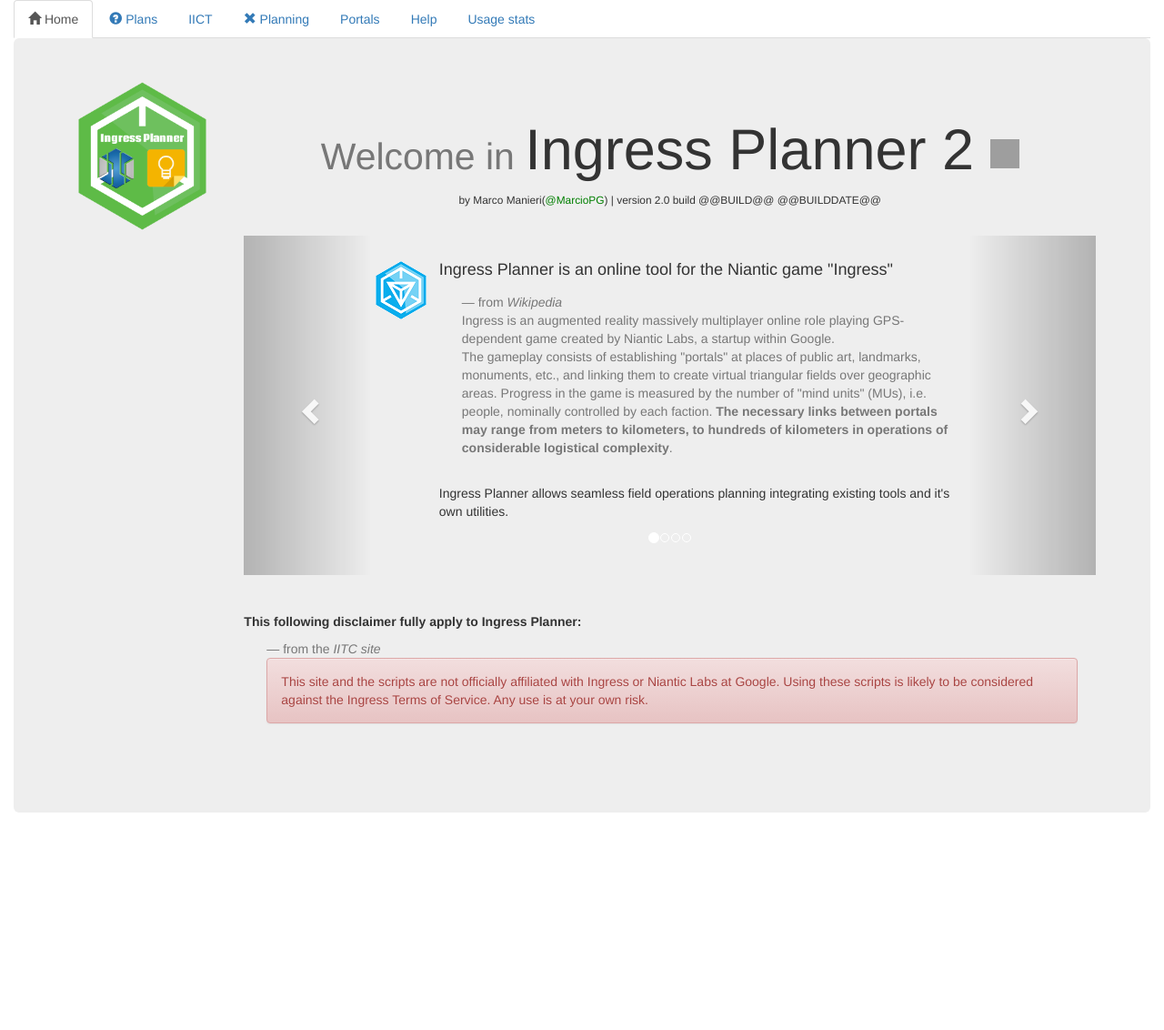
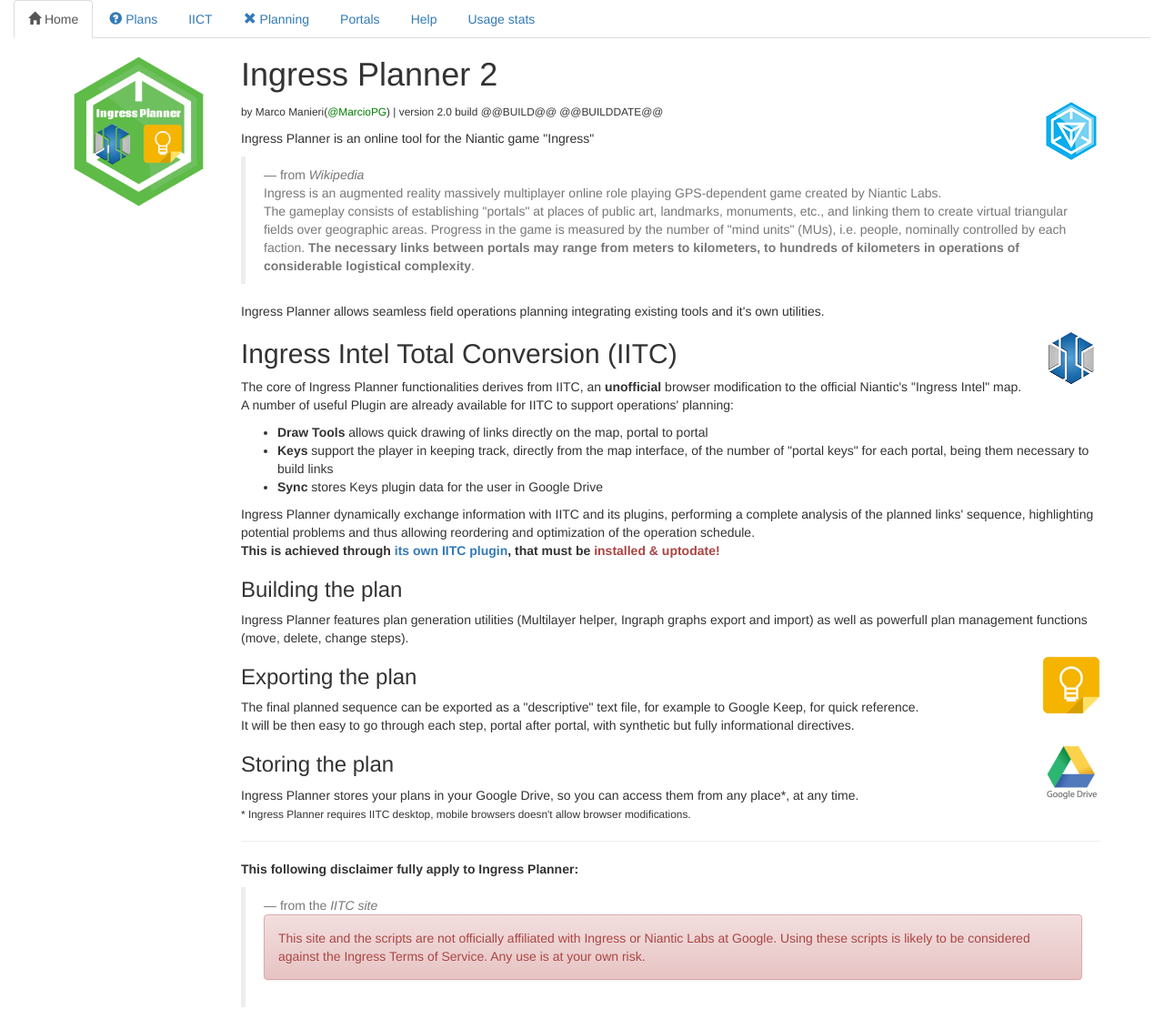
Before and after one commit to manierim/ingressplanner, a PHP site: page / in a window 1280 px wide. Shown: the whole page at 91% size. Run offline with PHP 8.4, Linux system fonts and the light colour scheme; some libraries are stand-ins or nearby versions; grey boxes are pictures that could not be loaded.

Commit message:
Welcome (home) page review
Signed-off-by: Marco <marco@italiatekno.it>

```diff
--- a/views/welcome.php
+++ b/views/welcome.php
@@ -7,78 +7,107 @@ foreach ($requiredPlugins as $name => $data) {
 }
 
 echo $this->div(
-    'scroll screenHeigth',
-    $this->div(
-        'jumbotron',
+    'scroll screenHeigth container',
     $this->div(
         'row',
-            $this->div(
-                'col-md-2',
-                $this->img('ingressplannerlogo.png', array('class'=>'pull-left'))
+        $this->col(
+            2,
+            $this->tag('p', $this->img('ingressplannerlogo.png', array('style'=>'margin-top: 20px;')))
         )
-            . $this->div(
-                'col-md-10',
-                $this->div(
-                    'page-header text-center',
+        . $this->col(
+            10,
             $this->tag(
                 'h1',
-                        $this->tag('small', 'Welcome in ')
-                        . PRODUCTNAME
-                        . '&nbsp;2&nbsp;<a class="text-center" href="https://plus.google.com/communities/102911691483488654925" target="_blank" style="text-decoration:none;"><img src="//ssl.gstatic.com/images/icons/gplus-32.png" alt="Google+" style="border:0;width:32px;height:32px;"/></a><a href="https://plus.google.com/117771722222180982550" rel="publisher"></a>'
+                PRODUCTNAME
+                . ' 2'
             )
-                    . $this->tag('small', 'by ' . AUTHOR . '(' . $this->tag('span', 'team-'.AUTHOR_TEAM, AUTHOR_AGENTNAME) . ') | version ' . VERSION . ' build ' . BUILD)
+            . $this->img('ingress-logo.png', array('class'=>'pull-right'))
+            . $this->tag(
+                'p',
+                $this->tag('small', 'by ' . AUTHOR . '(' . $this->tag('span', 'team-'.AUTHOR_TEAM, AUTHOR_AGENTNAME) . ') | version ' . VERSION . ' build ' . BUILD)
             )
-                . $this->carousel(
-                    'carousel-welcome',
-                    array(
-                        'ingress-logo.png'   => array(
-                            'link'      => array(INGRESSURL,array('target'=>'_blank')),
-                            'heading'   => PRODUCTNAME . ' is an online tool for the Niantic game "Ingress"',
-                            'body'      => '<blockquote><small>from <cite title="Wikipedia">Wikipedia</cite><br>
-                                Ingress is an augmented reality massively multiplayer online role playing GPS-dependent game created by Niantic Labs, a startup within Google.<br>
-                                The gameplay consists of establishing "portals" at places of public art, landmarks, monuments, etc., and linking them to create virtual triangular fields over geographic areas. Progress in the game is measured by the number of "mind units" (MUs), i.e. people, nominally controlled by each faction. <strong>The necessary links between portals may range from meters to kilometers, to hundreds of kilometers in operations of considerable logistical complexity</strong>.
+            . $this->tag(
+                'p',
+                PRODUCTNAME .
+                ' is an online tool for the Niantic game "Ingress"
+                <blockquote><small>from <cite title="Wikipedia">Wikipedia</cite><br>
+                Ingress is an augmented reality massively multiplayer online role playing GPS-dependent game created by
+                Niantic Labs.<br>
+                The gameplay consists of establishing "portals" at places of public art, landmarks, monuments, etc., and
+                linking them to create virtual triangular fields over geographic areas. Progress in the game is measured by
+                the number of "mind units" (MUs), i.e. people, nominally controlled by each faction.
+                <strong>The necessary links between portals may range from meters to kilometers, to hundreds of kilometers
+                in operations of considerable logistical complexity</strong>.
                 </small></blockquote>
-                                '.PRODUCTNAME.' allows seamless field operations planning integrating existing tools and it\'s own utilities.
-                            ',
-                        ),
-                        'iitc-logo.png'   => array(
-                            'link'      => array(IITCHOMEURL,array('target'=>'_blank')),
-                            'heading'   => 'The core of its functionalities derives from Ingress Intel Total Conversion (IITC)',
-                            'body'      => 'IITC is a browser modification to the Ingress intel map.<br>
-                                A number of useful Plugin are already available for IITC to support operations\' planning:'
+                '. PRODUCTNAME .' allows seamless field operations planning integrating existing tools and it\'s own utilities.'
+            )
+            . $this->img('iitc-logo.png', array('class'=>'pull-right'))
+            . $this->tag(
+                'h2',
+                'Ingress Intel Total Conversion (IITC)'
+            )
+            . $this->tag(
+                'p',
+                'The core of ' . PRODUCTNAME . ' functionalities derives from IITC, an <strong>unofficial</strong> browser modification
+                to the official Niantic\'s "Ingress Intel" map.<br>
+                A number of useful Plugin are already available for IITC to support operations\' planning:
+                '
                 . $this->tag('ul', $requiredPluginsHTML)
-                                .PRODUCTNAME.' dynamically exchange information with IITC and its plugins, performing a complete analysis of the planned links\' sequence, highlighting potential problems and thus allowing reordering and optimization of the operation schedule.<br>
-                                <strong>This is achieved through ' . $this->link('its own plugin', PLUGDOWNLOADRELURL) . ', that must be installed & uptodate!</strong>
-                                 ',
-                        ),
-                        'keep-logo.png'   => array(
-                            'link'   => array('https://keep.google.com/',array('target'=>'_blank')),
-                            'body'   => 'The final planned sequence can be exported as a "descriptive" text file, for example to Google Keep, for quick reference.<br>
-                                    It will be then easy to go through each step,  portal after portal, with synthetic but fully informational directives.
-                            ',
-                        ),
-                        'drive-logo.png'   => array(
-                            'link'      => array('https://www.google.com/drive/',array('target'=>'_blank')),
-                            'body'      => PRODUCTNAME . ' stores your plans in your Google Drive, so you can access them from any place*, at any time.'
-                                . '<br><small>* ' . PRODUCTNAME . ' requires IITC desktop, mobile browsers doesn\'t allow browser modifications.</small>'
-                            ,
-                            ),
-
-                    ),
-                    array(
-                        'media'     => true,
-                        'interval'  => 10000,
+            )
+            . $this->tag(
+                'p',
+                PRODUCTNAME.' dynamically exchange information with IITC and its plugins, performing a complete analysis of the planned links\' sequence,
+                highlighting potential problems and thus allowing reordering and optimization of the operation schedule.<br>'
+                . $this->tag(
+                    'strong',
+                    'This is achieved through '
+                    . $this->link('its own IITC plugin', PLUGDOWNLOADRELURL)
+                    . ', that must be '
+                    . $this->tag('span', 'text-danger', 'installed & uptodate!')
                 )
             )
-                . '<hr><strong>This following disclaimer fully apply to ' . PRODUCTNAME . ':</strong>
-                                 <blockquote><small>from the <cite title="IITC">IITC site</cite><br>
+            . $this->tag(
+                'h3',
+                'Building the plan'
+            )
+            . $this->tag(
+                'p',
+                PRODUCTNAME.' features plan generation utilities (Multilayer helper, Ingraph graphs export and import) as well as powerfull plan management
+                functions (move, delete, change steps).'
+            )
+            . $this->img('keep-logo.png', array('class'=>'pull-right'))
+            . $this->tag(
+                'h3',
+                'Exporting the plan'
+            )
+            . $this->tag(
+                'p',
+                'The final planned sequence can be exported as a "descriptive" text file, for example to Google Keep, for quick reference.<br>
+                It will be then easy to go through each step,  portal after portal, with synthetic but fully informational directives.'
+            )
+            . $this->img('drive-logo.png', array('class'=>'pull-right'))
+            . $this->tag(
+                'h3',
+                'Storing the plan'
+            )
+            . $this->tag(
+                'p',
+                PRODUCTNAME . ' stores your plans in your Google Drive, so you can access them from any place*, at any time.'
+                . '<br><small>* ' . PRODUCTNAME . ' requires IITC desktop, mobile browsers doesn\'t allow browser modifications.</small>'
+            )
+            . $this->tag('hr')
+            . $this->tag(
+                'p',
+                $this->tag('strong', 'This following disclaimer fully apply to ' . PRODUCTNAME . ':')
+                . $this->tag(
+                    'blockquote',
+                    '<small>from the <cite title="IITC">IITC site</cite><br>
                     <div class="alert alert-block alert-danger"><span class="icon-warning"></span>
                     This site and the scripts are not officially affiliated with Ingress or Niantic Labs at Google.
                     Using these scripts is likely to be considered against the Ingress Terms of Service. Any use is at your own risk.
-                                 </div>
-                                 </small></blockquote>'
+                 </div></small>'
                 )
             )
         )
     )
-;
+);
```
Lines whose indentation alone changed are shown as unchanged.
